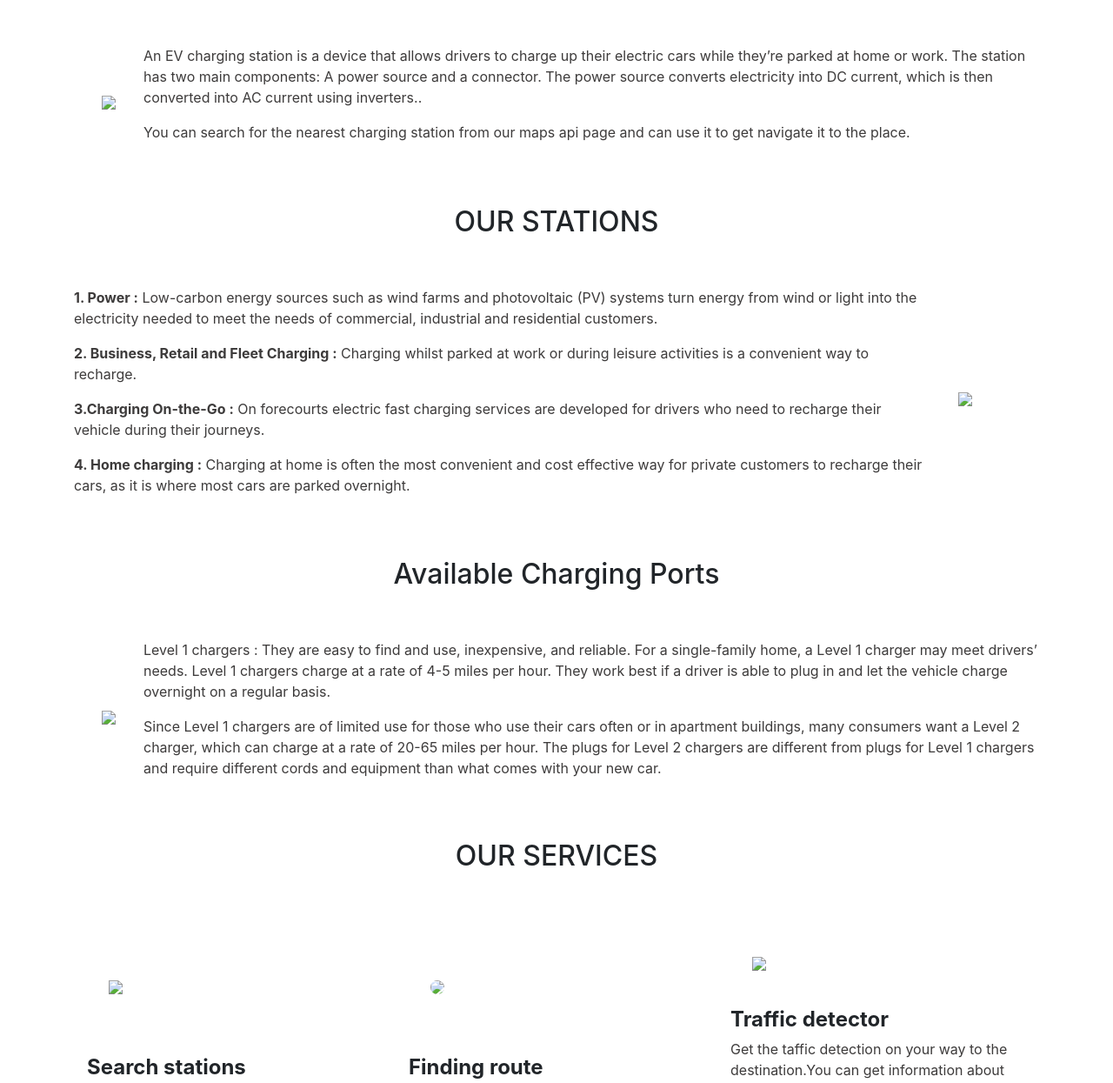
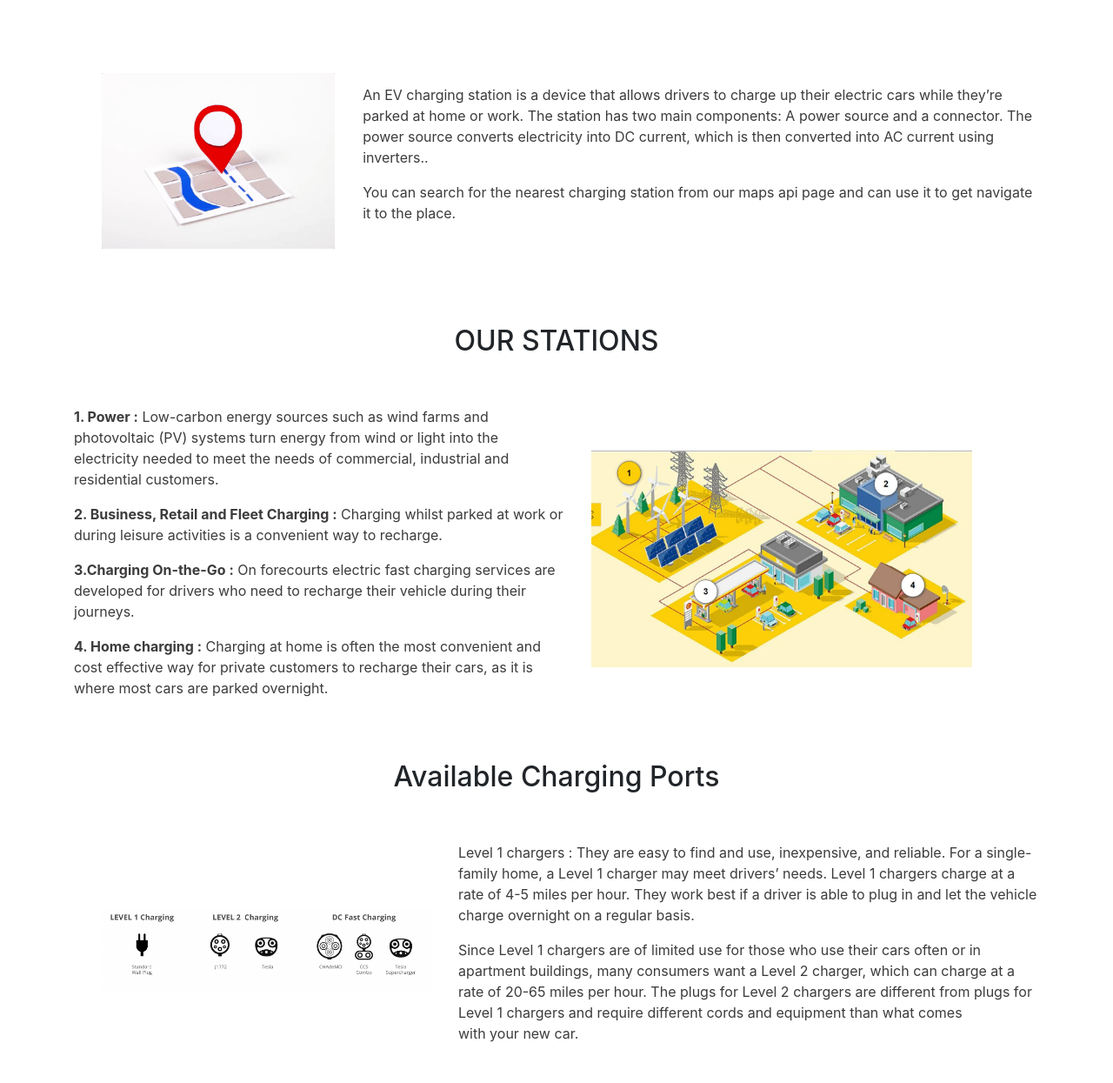
Before and after one commit to RiyaSubash/EV_stations-master, a website: page index.html in a window 1280 px wide. Shown: the part 687-1932 px from the top of the page at 87% size. Drawn offline with nearby package versions, Linux system fonts and the light colour scheme.

Commit message:
updated image file

```diff
--- a/index.html
+++ b/index.html
@@ -228,7 +228,7 @@
     <nav class="navbar navbar-expand-lg navbar-dark bg-dark">
         <div class="container">
             <a class="navbar-brand" href="http://127.0.0.1:5500/index.html" target="_blank">
-                <img src="image/logo1.png" width="100" height="100" alt="">
+                <img src="images/logo1.png" width="100" height="100" alt="">
             </a>
             <button class="navbar-toggler" type="button" data-toggle="collapse" data-target="#navbarNavAltMarkup"
                 aria-controls="navbarNavAltMarkup" aria-expanded="false" aria-label="Toggle navigation">
@@ -269,7 +269,7 @@
         <div class="row no-gutters">
             <div class="col-xl-6 col-sm-12 ">
                 <div class="bg-image">
-                   <img src="image/bg.jpg" class="mainimg" alt="">
+                   <img src="images/bg.jpg" class="mainimg" alt="">
                 </div>
             </div>
             <div class="col-xl-4 col-sm-12">
@@ -287,7 +287,7 @@
         <h2 class="container2" id="about">ABOUT US</h2>
         <div class="container1">
             <div class="image">
-                <img src="image/about.gif">
+                <img src="images/about.gif">
             </div>
             <div class="text">
                 <p>An EV charging station is a device that allows drivers to charge up their electric cars while they’re
@@ -322,7 +322,7 @@
                         recharge their cars, as it is where most cars are parked overnight.</p>
                 </div>
                 <div class="image">
-                    <img src="image/first.jpg">
+                    <img src="images/first.jpg">
                 </div>
             </div>
         </div>
@@ -333,7 +333,7 @@
     <h2 class="container2" id="ports">Available Charging Ports</h2>
     <div class="container1">
         <div class="image">
-            <img src="image/Stations available.png">
+            <img src="images/Stations available.png">
         </div>
         <div class="text">
             <p>Level 1 chargers : They are easy to find and use, inexpensive, and reliable. For a single-family home, a Level 1 charger may meet drivers’ needs. Level 1 chargers charge at a rate of 4-5 miles per hour. They work best if a driver is able to plug in and let the vehicle charge overnight on a regular basis.</p>
@@ -355,7 +355,7 @@
                                 <svg class="bd-placeholder-img rounded-circle" width="25" height="155"
                                     xmlns="http://www.w3.org/2000/svg" src="logo.png" role="img"
                                     aria-label="Placeholder: 140x140" preserveAspectRatio="xMidYMid slice"
-                                    focusable="false"></svg><img src="image/circle1.jpg">
+                                    focusable="false"></svg><img src="images/circle1.jpg">
                                 <h4><strong>Search stations</strong></h4>
                                 <p class="text">You can now search nearby charging stations from your current locations and can also
                                     see how many charging slots are available at that place.</p>
@@ -365,7 +365,7 @@
                                 <svg class="bd-placeholder-img rounded-circle" width="25" height="155"
                                     xmlns="http://www.w3.org/2000/svg" src="logo.png" role="img"
                                     aria-label="Placeholder: 140x140" preserveAspectRatio="xMidYMid slice"
-                                    focusable="false"></svg><img class="find" src="image/route1.jpg">
+                                    focusable="false"></svg><img class="find" src="images/route1.jpg">
                                 <h4><strong>Finding route</strong></h4>
                                 <p class="text">You can now search your destination path in the most simplest way from your current locations
                                     .This feature enables you to find the route on your finger tips.</p>
@@ -375,7 +375,7 @@
                                 <svg class="bd-placeholder-img rounded-circle" width="25" height="100"
                                     xmlns="http://www.w3.org/2000/svg" src="logo.png" role="img"
                                     aria-label="Placeholder: 140x140" preserveAspectRatio="xMidYMid slice"
-                                    focusable="false"></svg><img src="image/circle3.jpg">
+                                    focusable="false"></svg><img src="images/circle3.jpg">
 
                                 <h4><strong>Traffic detector</strong></h4>
                                 <p class="text">Get the taffic detection on your way to the destination.You can get information about the traffic status here.
```
